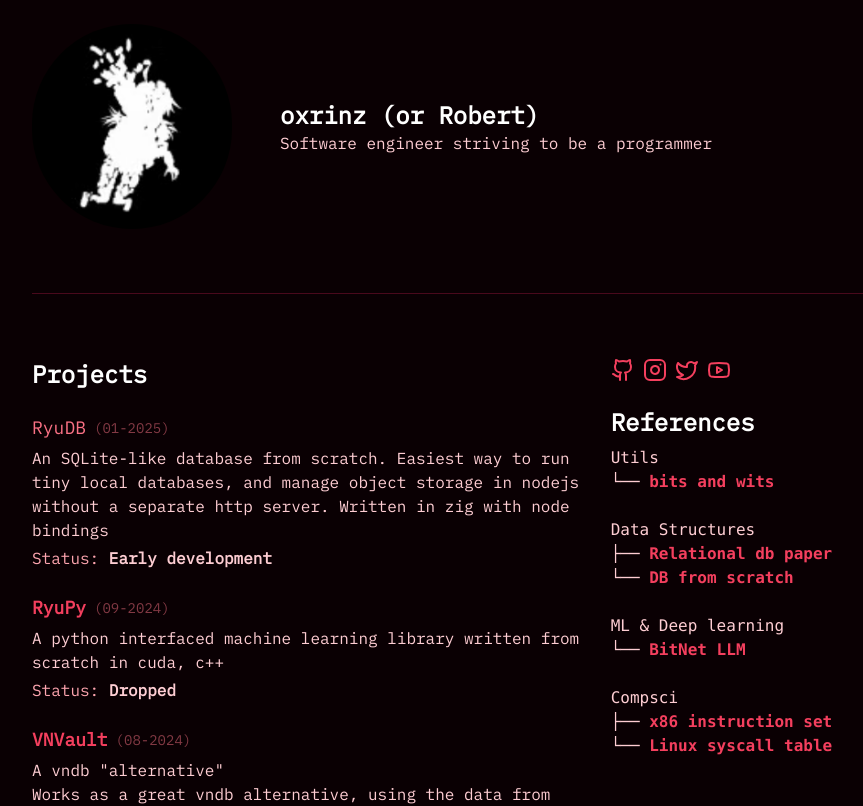
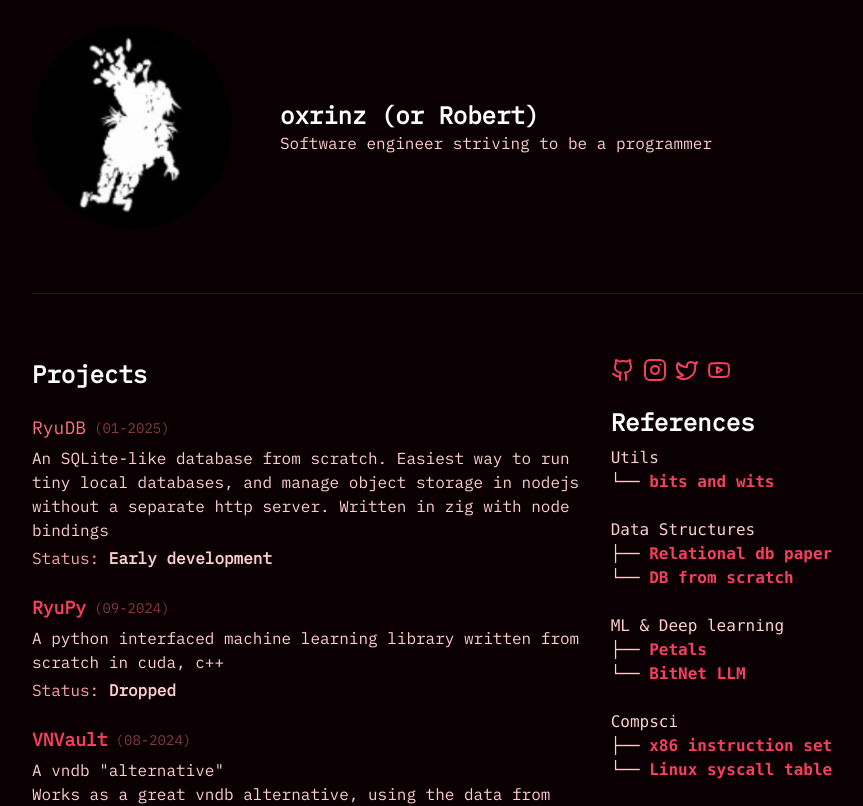
Before and after one commit to oxrinz/rinz-website, a Next.js app: page / in a window 1280 px wide. Shown: the top 806 px of the page, without its empty margins (182-1045 px from the left). Built offline with nearby package versions, Linux system fonts and the light colour scheme.

Commit message:
added petals

```diff
--- a/src/app/menu.tsx
+++ b/src/app/menu.tsx
@@ -12,6 +12,7 @@ export default function Menu({ font }: any) {
                 └── <Link href="https://cstack.github.io/db_tutorial/" className="text-base">DB from scratch<br /></Link>
                 <br />
                 ML & Deep learning<br />
+                ├── <Link href="https://arxiv.org/pdf/2209.01188" className="text-base">Petals<br /></Link>
                 └── <Link href="https://arxiv.org/pdf/2310.11453" className="text-base">BitNet LLM<br /></Link>
                 <br />
                 Compsci<br />
```
